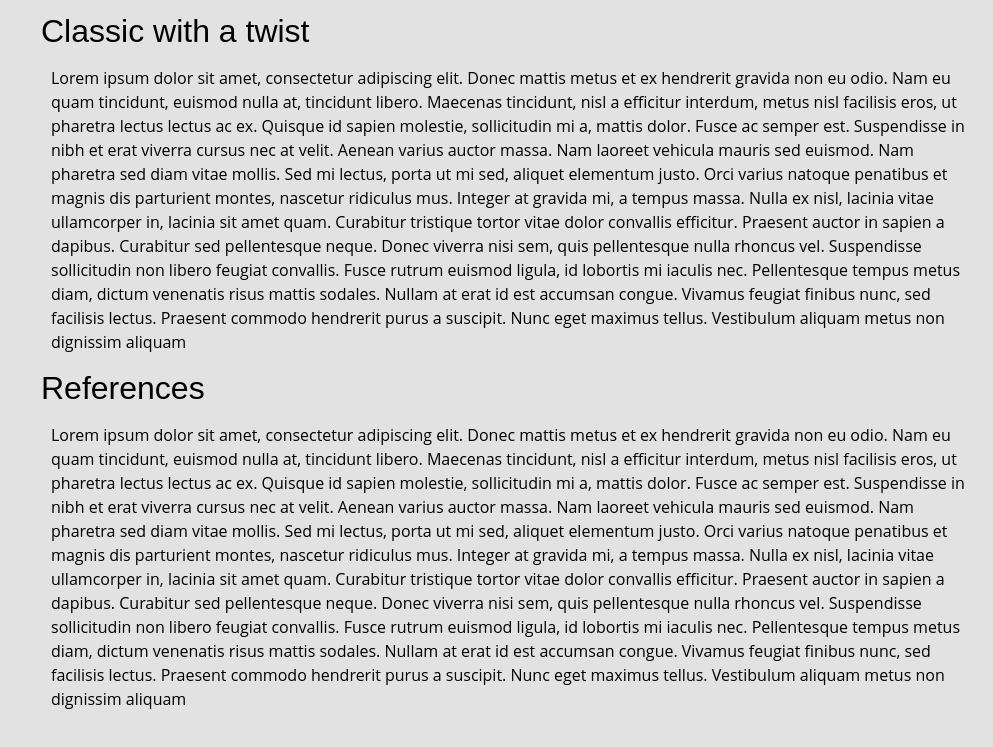
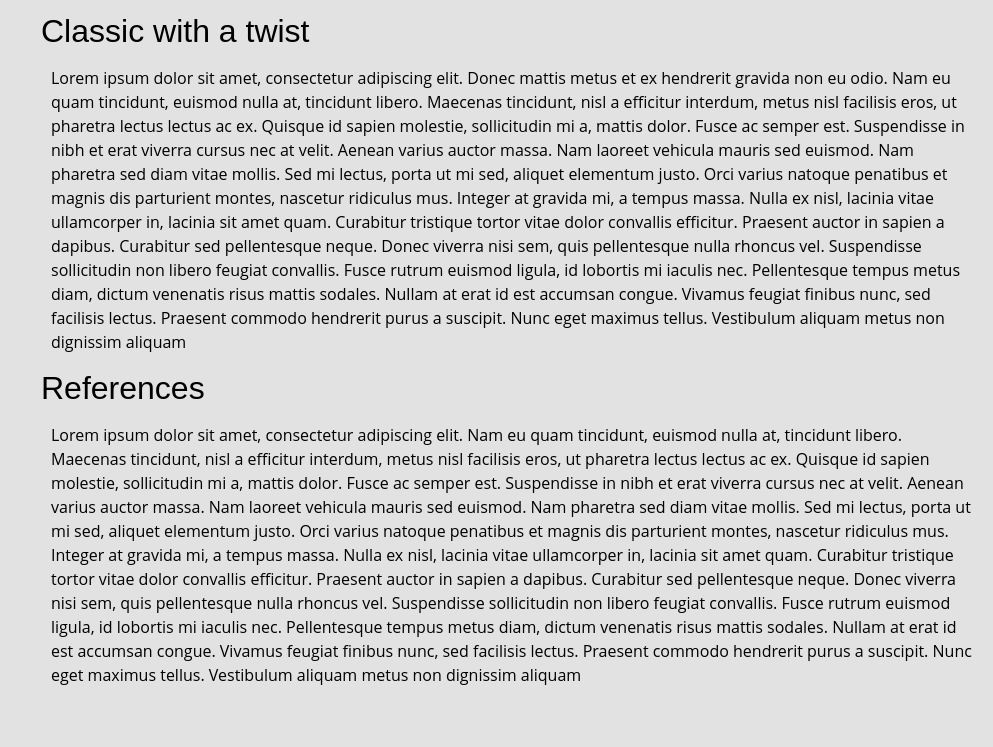
Before and after one commit to cristucu/Spirits-Documentation, a plain HTML site: page index.html in a window 1280 px wide. Shown: the part 7616-8363 px from the top of the page, without its empty margins (287-1280 px from the left). After the commit the page ends 8339 px from the top, so only its background shows below. Drawn offline with Linux system fonts and the light colour scheme.

```diff
--- a/index.html
+++ b/index.html
@@ -163,7 +163,7 @@
   <section id= "References" class= "main-section">
     <header>References</header>
     <article class="main-article">
-      <p>Lorem ipsum dolor sit amet, consectetur adipiscing elit. Donec mattis metus et ex hendrerit gravida non eu odio. Nam eu quam tincidunt, euismod nulla at, tincidunt libero. Maecenas tincidunt, nisl a efficitur interdum, metus nisl facilisis eros, ut pharetra lectus lectus ac ex. Quisque id sapien molestie, sollicitudin mi a, mattis dolor. Fusce ac semper est. Suspendisse in nibh et erat viverra cursus nec at velit. Aenean varius auctor massa. Nam laoreet vehicula mauris sed euismod. Nam pharetra sed diam vitae mollis. Sed mi lectus, porta ut mi sed, aliquet elementum justo. Orci varius natoque penatibus et magnis dis parturient montes, nascetur ridiculus mus.
+      <p>Lorem ipsum dolor sit amet, consectetur adipiscing elit. Nam eu quam tincidunt, euismod nulla at, tincidunt libero. Maecenas tincidunt, nisl a efficitur interdum, metus nisl facilisis eros, ut pharetra lectus lectus ac ex. Quisque id sapien molestie, sollicitudin mi a, mattis dolor. Fusce ac semper est. Suspendisse in nibh et erat viverra cursus nec at velit. Aenean varius auctor massa. Nam laoreet vehicula mauris sed euismod. Nam pharetra sed diam vitae mollis. Sed mi lectus, porta ut mi sed, aliquet elementum justo. Orci varius natoque penatibus et magnis dis parturient montes, nascetur ridiculus mus.
 
 Integer at gravida mi, a tempus massa. Nulla ex nisl, lacinia vitae ullamcorper in, lacinia sit amet quam. Curabitur tristique tortor vitae dolor convallis efficitur. Praesent auctor in sapien a dapibus. Curabitur sed pellentesque neque. Donec viverra nisi sem, quis pellentesque nulla rhoncus vel. Suspendisse sollicitudin non libero feugiat convallis. Fusce rutrum euismod ligula, id lobortis mi iaculis nec. Pellentesque tempus metus diam, dictum venenatis risus mattis sodales. Nullam at erat id est accumsan congue. Vivamus feugiat finibus nunc, sed facilisis lectus. Praesent commodo hendrerit purus a suscipit. Nunc eget maximus tellus. Vestibulum aliquam metus non dignissim aliquam</p>
     </article>
```
